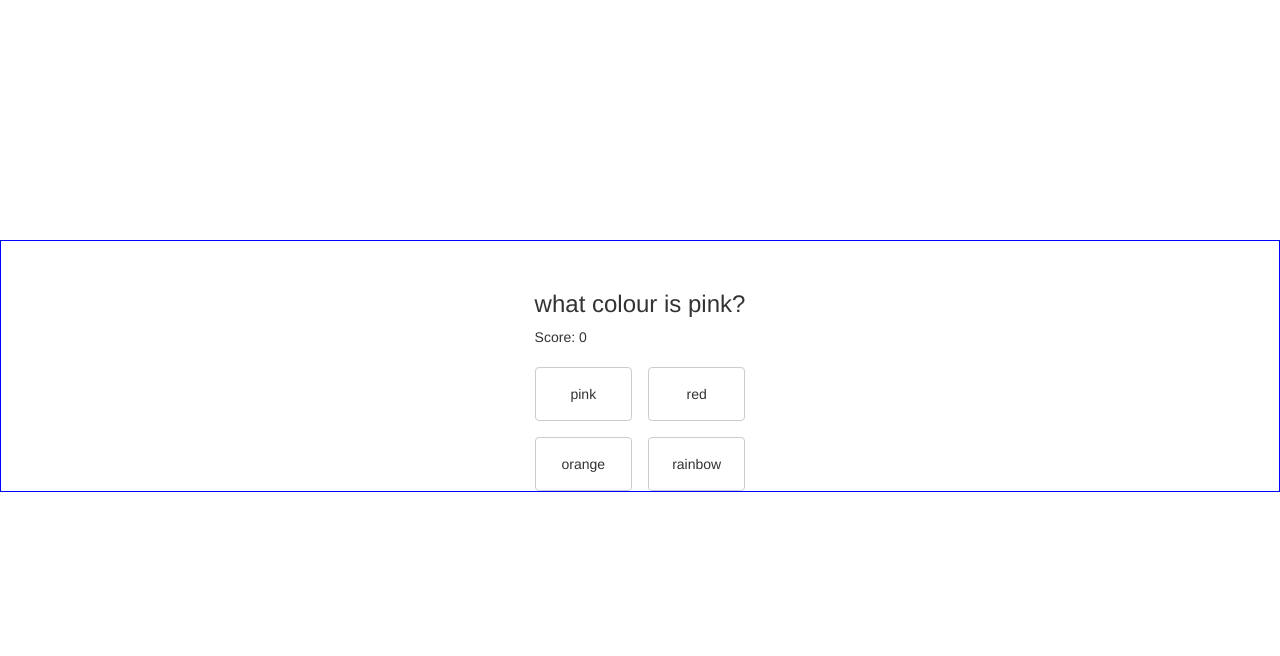
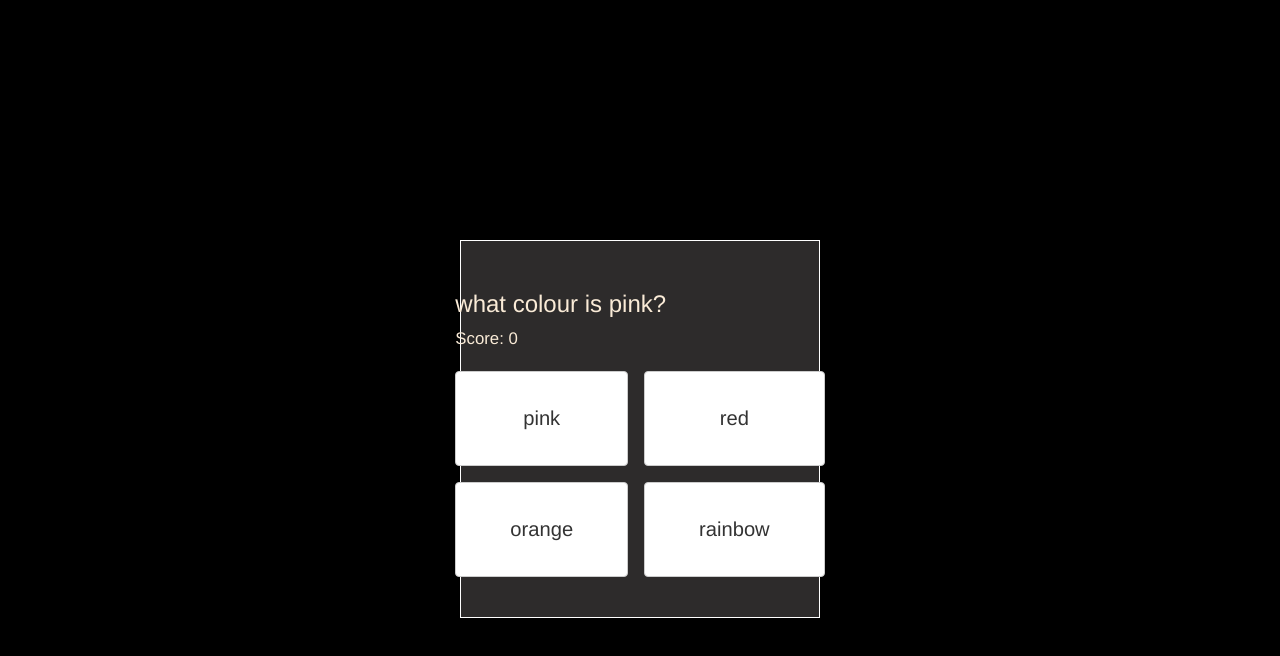
Before and after one commit to tareita/JS-Quiz, a plain HTML site: page index.html in a window 1280 px wide. Both pictures are taken after a click on the button "Start". Drawn offline with nearby package versions, Linux system fonts and the light colour scheme.

Commit message:
styling done

```diff
--- a/styles.css
+++ b/styles.css
@@ -1,25 +1,32 @@
+body {
+    background-color: black;
+}
 .content-container {
     display: flex;
     flex-direction: column;
     align-items: center;
-    margin-top: 240px;
-    border: 1px solid blue;
+    margin: 240px 460px auto 460px;
+    padding-bottom: 40px;
+    border: 1px solid white;
+    background-color: rgb(45, 43, 43);
+    color: antiquewhite;
 }
 
 .question-container {
     margin-top: 50px;
     max-width: 600px;
+    font-size: larger;
 }
 
 .question-container .grid-container {
     display: grid;
     grid-template-columns: 1fr 1fr;
     gap: 16px;
-
 }
 
 .btn {
-    padding: 16px;
+    padding: 32px 54px;
+    font-size: larger;
 }
 
 .header-container {
@@ -31,3 +38,10 @@
 .hidden {
     display: none;
 }
+
+#score-view  {
+    display: flex;
+    align-items: center;
+    flex-direction: column;
+    text-align: center;
+}
```
